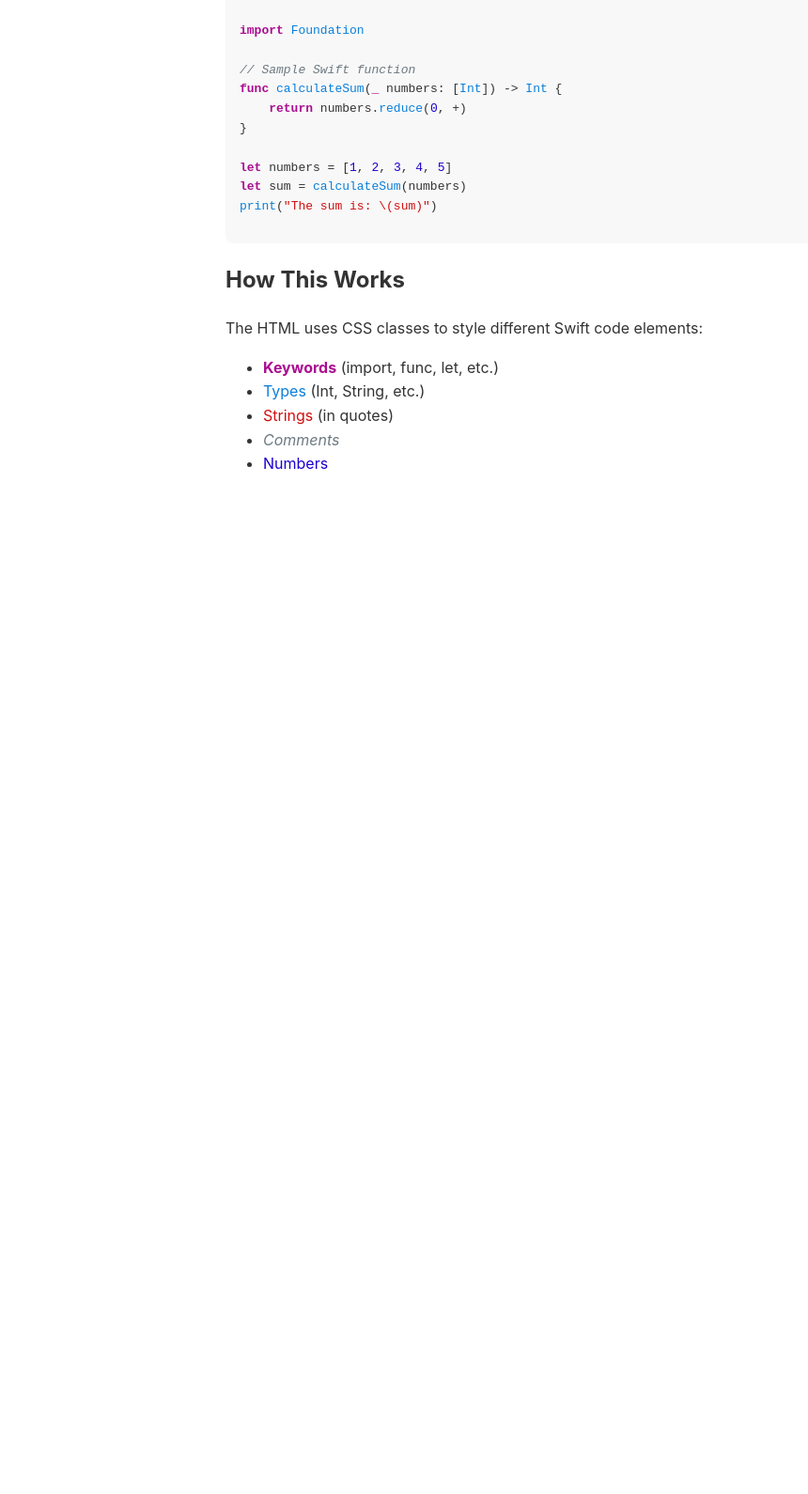
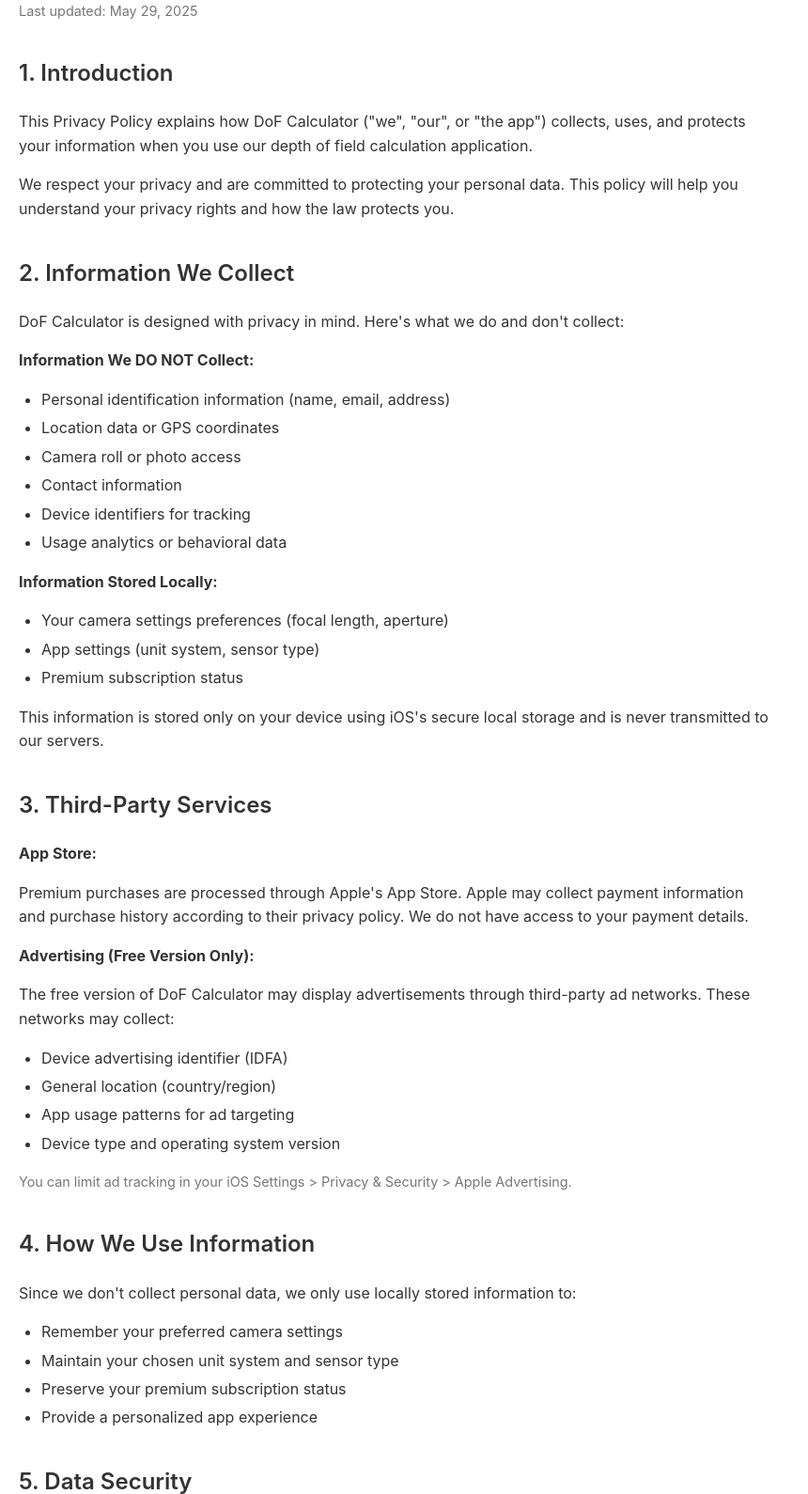
Before and after one commit to Foia65/Dof-Calculator-Privacy, a plain HTML site: page index.html in a window 1280 px wide. Shown: the part 119-1709 px from the top of the page at 94% size, without its empty margins (0-860 px from the left). Before the commit the page ends 800 px from the top, so only its background shows below. Drawn offline with Linux system fonts and the light colour scheme.

Commit message:
Update index.html

```diff
--- a/index.html
+++ b/index.html
@@ -2,66 +2,165 @@
 <html lang="en">
 <head>
   <meta charset="UTF-8">
-    <meta name="viewport" content="width=device-width, initial-scale=1.0">
-    <title>Swift Code Display</title>
+  <title>Privacy Policy</title>
   <style>
     body {
-            font-family: -apple-system, BlinkMacSystemFont, sans-serif;
+      font-family: -apple-system, BlinkMacSystemFont, "Segoe UI", Roboto, "Helvetica Neue", Arial, sans-serif;
+      margin: 0;
+      padding: 20px;
+      max-width: 800px;
       line-height: 1.6;
       color: #333;
-            max-width: 800px;
-            margin: 0 auto;
-            padding: 20px;
     }
-        .code-container {
-            background-color: #f8f8f8;
-            border-radius: 8px;
-            padding: 15px;
-            overflow-x: auto;
+    h1 {
+      font-size: 2.5em;
+      font-weight: bold;
+      margin-bottom: 0.2em;
     }
-        .swift-keyword {
-            color: #AA0D91;
-            font-weight: bold;
+    h2 {
+      font-size: 1.5em;
+      font-weight: 600;
+      margin-top: 1.5em;
     }
-        .swift-type {
-            color: #0A7FDA;
+    .caption {
+      font-size: 0.9em;
+      color: #777;
     }
-        .swift-string {
-            color: #D20F0F;
+    ul {
+      padding-left: 1.5em;
     }
-        .swift-comment {
-            color: #6C7980;
-            font-style: italic;
+    ul li {
+      margin-bottom: 0.3em;
     }
-        .swift-number {
-            color: #1C00CF;
+    .section {
+      margin-top: 1.5em;
+    }
+    .email-link {
+      display: inline-flex;
+      align-items: center;
+      gap: 6px;
+      text-decoration: none;
+      color: #0066cc;
+      font-weight: 500;
     }
   </style>
 </head>
 <body>
-    <h1>Swift Code Example</h1>
 
-    <div class="code-container">
-        <pre><code><span class="swift-keyword">import</span> <span class="swift-type">Foundation</span>
+  <h1>Privacy Policy</h1>
+  <div class="caption">Last updated: May 29, 2025</div>
 
-<span class="swift-comment">// Sample Swift function</span>
-<span class="swift-keyword">func</span> <span class="swift-type">calculateSum</span>(<span class="swift-keyword">_</span> numbers: [<span class="swift-type">Int</span>]) -&gt; <span class="swift-type">Int</span> {
-    <span class="swift-keyword">return</span> numbers.<span class="swift-type">reduce</span>(<span class="swift-number">0</span>, +)
-}
-
-<span class="swift-keyword">let</span> numbers = [<span class="swift-number">1</span>, <span class="swift-number">2</span>, <span class="swift-number">3</span>, <span class="swift-number">4</span>, <span class="swift-number">5</span>]
-<span class="swift-keyword">let</span> sum = <span class="swift-type">calculateSum</span>(numbers)
-<span class="swift-type">print</span>(<span class="swift-string">"The sum is: \(sum)"</span>)</code></pre>
+  <div class="section">
+    <h2>1. Introduction</h2>
+    <p>This Privacy Policy explains how DoF Calculator ("we", "our", or "the app") collects, uses, and protects your information when you use our depth of field calculation application.</p>
+    <p>We respect your privacy and are committed to protecting your personal data. This policy will help you understand your privacy rights and how the law protects you.</p>
   </div>
 
-    <h2>How This Works</h2>
-    <p>The HTML uses CSS classes to style different Swift code elements:</p>
+  <div class="section">
+    <h2>2. Information We Collect</h2>
+    <p>DoF Calculator is designed with privacy in mind. Here's what we do and don't collect:</p>
+
+    <strong>Information We DO NOT Collect:</strong>
     <ul>
-        <li><span class="swift-keyword">Keywords</span> (import, func, let, etc.)</li>
-        <li><span class="swift-type">Types</span> (Int, String, etc.)</li>
-        <li><span class="swift-string">Strings</span> (in quotes)</li>
-        <li><span class="swift-comment">Comments</span></li>
-        <li><span class="swift-number">Numbers</span></li>
+      <li>Personal identification information (name, email, address)</li>
+      <li>Location data or GPS coordinates</li>
+      <li>Camera roll or photo access</li>
+      <li>Contact information</li>
+      <li>Device identifiers for tracking</li>
+      <li>Usage analytics or behavioral data</li>
     </ul>
+
+    <strong>Information Stored Locally:</strong>
+    <ul>
+      <li>Your camera settings preferences (focal length, aperture)</li>
+      <li>App settings (unit system, sensor type)</li>
+      <li>Premium subscription status</li>
+    </ul>
+
+    <p>This information is stored only on your device using iOS's secure local storage and is never transmitted to our servers.</p>
+  </div>
+
+  <div class="section">
+    <h2>3. Third-Party Services</h2>
+
+    <strong>App Store:</strong>
+    <p>Premium purchases are processed through Apple's App Store. Apple may collect payment information and purchase history according to their privacy policy. We do not have access to your payment details.</p>
+
+    <strong>Advertising (Free Version Only):</strong>
+    <p>The free version of DoF Calculator may display advertisements through third-party ad networks. These networks may collect:</p>
+    <ul>
+      <li>Device advertising identifier (IDFA)</li>
+      <li>General location (country/region)</li>
+      <li>App usage patterns for ad targeting</li>
+      <li>Device type and operating system version</li>
+    </ul>
+    <p class="caption">You can limit ad tracking in your iOS Settings &gt; Privacy &amp; Security &gt; Apple Advertising.</p>
+  </div>
+
+  <div class="section">
+    <h2>4. How We Use Information</h2>
+    <p>Since we don't collect personal data, we only use locally stored information to:</p>
+    <ul>
+      <li>Remember your preferred camera settings</li>
+      <li>Maintain your chosen unit system and sensor type</li>
+      <li>Preserve your premium subscription status</li>
+      <li>Provide a personalized app experience</li>
+    </ul>
+  </div>
+
+  <div class="section">
+    <h2>5. Data Security</h2>
+    <p>Your app preferences are stored securely on your device using iOS's built-in security features:</p>
+    <ul>
+      <li>Data is encrypted using iOS encryption</li>
+      <li>Information is sandboxed within the app</li>
+      <li>No data transmission to external servers</li>
+      <li>Data is automatically deleted when you uninstall the app</li>
+    </ul>
+  </div>
+
+  <div class="section">
+    <h2>6. Your Privacy Rights</h2>
+    <p>Since all data is stored locally on your device, you have complete control:</p>
+    <ul>
+      <li>Reset app settings to clear all stored preferences</li>
+      <li>Uninstall the app to completely remove all data</li>
+      <li>Control ad tracking through iOS settings</li>
+      <li>No data portability needed (no server-side data)</li>
+    </ul>
+  </div>
+
+  <div class="section">
+    <h2>7. Children's Privacy</h2>
+    <p>DoF Calculator does not knowingly collect personal information from children under 13. The app is designed for photography enthusiasts and does not contain content specifically directed at children. If you believe a child has provided information to us, please contact us immediately.</p>
+  </div>
+
+  <div class="section">
+    <h2>8. International Users</h2>
+    <p>DoF Calculator is available worldwide. Since all data is stored locally on your device, no international data transfers occur. However, third-party ad networks may transfer data internationally according to their privacy policies.</p>
+  </div>
+
+  <div class="section">
+    <h2>9. Changes to This Privacy Policy</h2>
+    <p>We may update this Privacy Policy from time to time. Changes will be posted within the app, and the "Last updated" date will be revised. Continued use of the app after changes indicates acceptance of the updated policy.</p>
+  </div>
+
+  <div class="section">
+    <h2>10. Contact Us</h2>
+    <p>If you have questions about this Privacy Policy or your privacy rights, please contact us:</p>
+    <p><a class="email-link" href="mailto:info.foiasoft@gmail.com?subject=DoF Calculator - Privacy Policy Question">📧 info.foiasoft@gmail.com</a></p>
+    <p class="caption">We will respond to privacy-related inquiries within 30 days.</p>
+  </div>
+
+  <div class="section">
+    <h2>11. GDPR Compliance</h2>
+    <p>For users in the European Union, we comply with the General Data Protection Regulation (GDPR). Since we don't collect personal data, most GDPR rights are not applicable. However, you maintain full control over locally stored preferences and can delete all data by uninstalling the app.</p>
+  </div>
+
+  <div class="section">
+    <h2>12. California Privacy Rights</h2>
+    <p>California residents have specific privacy rights under the California Consumer Privacy Act (CCPA). Since DoF Calculator doesn't collect personal information, these rights primarily relate to third-party advertising data collection, which you can control through iOS ad tracking settings.</p>
+  </div>
+
 </body>
 </html>
```
Lines whose indentation alone changed are shown as unchanged.
